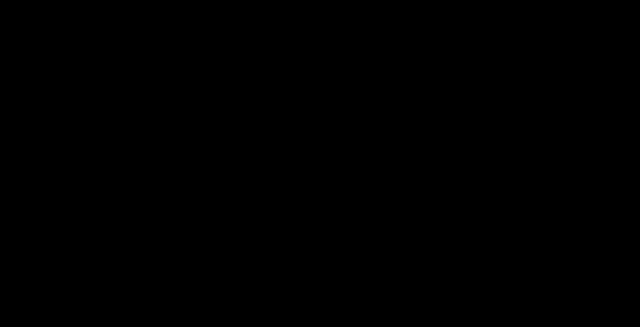
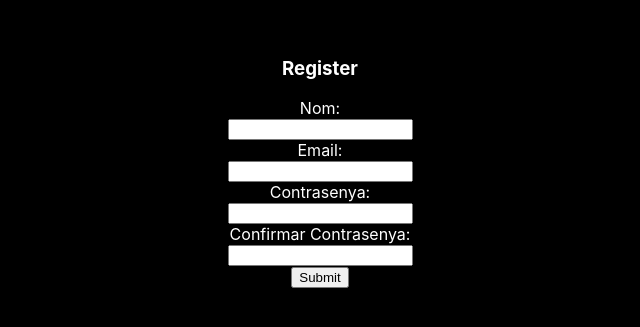
Before and after one commit to jilbosch/Moments-App-React, a React (Create React App) app: page /SignIn in a window 1280 px wide. Before the commit this address had no page. Shown: the part 237-564 px from the top of the page, without its empty margins (320-960 px from the left). Built offline with nearby package versions, Linux system fonts and the light colour scheme.

Commit message:
final progecte

```diff
--- a/src/NavBar/NavBar.jsx
+++ b/src/NavBar/NavBar.jsx
@@ -15,7 +15,9 @@ function NavBar() {
         </Link>
         <ContainerButtons>
             <Button1>Home</Button1>
+            <Link to="/SignIn">
           <Button1>Registration</Button1>
+          </Link>
         </ContainerButtons>
 
     </ContainerNav>
--- a/src/Router/Router.jsx
+++ b/src/Router/Router.jsx
@@ -1,6 +1,7 @@
 import React from "react";
 import { BrowserRouter,Route,Routes } from "react-router-dom";
 import App from "../App";
+import { FormRegister } from "../components/FormRegister/FormRegister";
 import Image from "../components/Image/Image";
 import { Search } from "../components/Search";
 
@@ -12,6 +13,7 @@ return (
             <Route path="/" element ={<App/>} />
             <Route path="/Image/:id" element = {<Image/>} />
             <Route path="/Search" element = {<Search/>} />
+            <Route path="/SignIn" element = {<FormRegister/>} />
         </Routes>
     </BrowserRouter>
     )
--- a/src/components/Form/Form.jsx
+++ b/src/components/Form/Form.jsx
@@ -32,7 +32,7 @@ const resetInputsForm = (e) => {
     <form onSubmit={handleSubmit}>
     <input name="title" onChange={inputChange} type="text" id="title" value={newMoment.title} placeholder="Title" />
     <input name="descripcion" onChange={inputChange} type="text" id="descripcion" value={ newMoment.descripcion} placeholder="descripcion" />
-    <input name="img_Url" onChange={inputChange} type="url" id="img_Url" value={newMoment.img_Url} placeholder="Image" />
+    <input name="imgUrl" onChange={inputChange} type="url" id="imgUrl" value={newMoment.imgUrl} placeholder="Image" />
     {editMode?
     <button type="submit">Edit</button>:
     <button type="submit">Add</button>}
--- /dev/null
+++ b/src/components/FormRegister/FormRegister.jsx
@@ -0,0 +1,76 @@
+import React from "react";
+import { useState } from "react";
+import { useNavigate } from "react-router-dom";
+import { Formulari } from "./FormRegister.styled";
+
+export const FormRegister = () => {
+
+    const [name , setName] = useState('');
+    const [email , setEmail] = useState ('');
+    const [password , setPassword] = useState ('');
+    const [confPassword , setConfPassword] = useState ('');
+
+    const navigate = useNavigate () ;
+
+    const handleChange = (e) => {
+        setName (e.target.value);
+    }
+
+    const handleEmailChange = (e) => {
+        setEmail (e.target.value);
+    }
+
+    const handlePasswordChange  = (e) => {
+        setPassword (e.target.value);
+    }
+
+    const handleConfPassordChange = (e) => {
+        setConfPassword (e.target.value);
+    }
+
+    const handleSubmit = (e) => {
+        if (password!=confPassword)
+        {
+         alert("La contrasenya no es correcte");
+        }
+
+        else {
+            alert(`formulari enviat com a : "${name}"`);
+        }
+
+        e.preventDefault();
+    }
+    return (
+        <div>
+        <Formulari>
+
+        <form onSubmit={(e) => {handleSubmit(e)}}>
+
+        <h3>Register </h3>
+            <label>
+            Nom:
+            </label><br/>
+            <input type="text" value={name}required onChange={function (e) {handleChange(e);}}/><br/>
+
+            <label>
+            Email:
+            </label><br/>
+            <input type="email" value={email}required onChange={function (e) {handleEmailChange(e);}}/><br/>
+
+            <label>
+             Contrasenya:
+            </label><br/>
+            <input type="password" value={password}required onChange={function (e) {handlePasswordChange(e);}}/><br/>
+
+            <label>
+             Confirmar Contrasenya:
+            </label><br/>
+            <input type="password" value={confPassword}required onChange={function (e) {handleConfPassordChange(e);}}/><br/>
+
+            <input type="submit" value= "Submit"/>
+            </form>
+        </Formulari>
+        </div>
+
+    );
+}
--- /dev/null
+++ b/src/components/FormRegister/FormRegister.styled.jsx
@@ -0,0 +1,14 @@
+import styled from "styled-components";
+
+export const Formulari = styled.div `
+text-align:center;
+min-height:100vh;
+display: flex;
+flex-direction: column;
+align-items: center;
+justify-content: center;
+font-size: calc(10px+2vmin);
+color: white;
+
+
+`;
--- /dev/null
+++ b/src/components/FormRegister/index.jsx
@@ -0,0 +1 @@
+export {FormRegister} from "./FormRegister"
--- a/src/components/Image/Image.jsx
+++ b/src/components/Image/Image.jsx
@@ -24,7 +24,7 @@ const momentId = (id) => {
 <Link to="/"><Button>atras</Button></Link>
     <ImageInfo>
         <ImageContainer>
-            <Img src={moment.img_Url} alt={moment.title} />
+            <Img src={moment.imgUrl} alt={moment.title} />
         </ImageContainer>
         <TextContainer>
             <h1>{moment.title}</h1>
--- a/src/components/Images/Images.jsx
+++ b/src/components/Images/Images.jsx
@@ -5,20 +5,7 @@ import { Link } from "react-router-dom";
 import { momentsServices } from "../../services/momentsServices";
 import { Form } from "../Form/Form";
 import {
-  ContainerMoments,
-  CreateButon,
-  Icon,
-  Icons,
-  ImageBox,
-  ImageImg,
-  ImageTitle,
-  ImgCont,
-  MiModal,
-  Modalcontenido,
-  MomentBtn,
-  TextContainer,
-  TitleDescripcion,
-} from "./Images.styled";
+  ContainerMoments,CreateButon,Icon,Icons,ImageBox,ImageImg,ImageTitle,ImgCont,MiModal,Modalcontenido,MomentBtn,TextContainer,TitleDescripcion,} from "./Images.styled";
 
 function Images() {
   const [moments, setMoments] = useState([])
@@ -98,7 +85,7 @@ function Images() {
         <ImageBox key={key}>
           <ImgCont>
               <Icon>< i className="fa-light fa-x"></i></Icon>
-              <ImageImg src={moment.img_Url} alt="imatge" />
+              <ImageImg src={moment.imgUrl} alt="imatge" />
               <MomentBtn>
               <Icons><i className="fa-solid fa-star"></i></Icons>
               <Link to={`/Image/${moment.id}`}>
```
